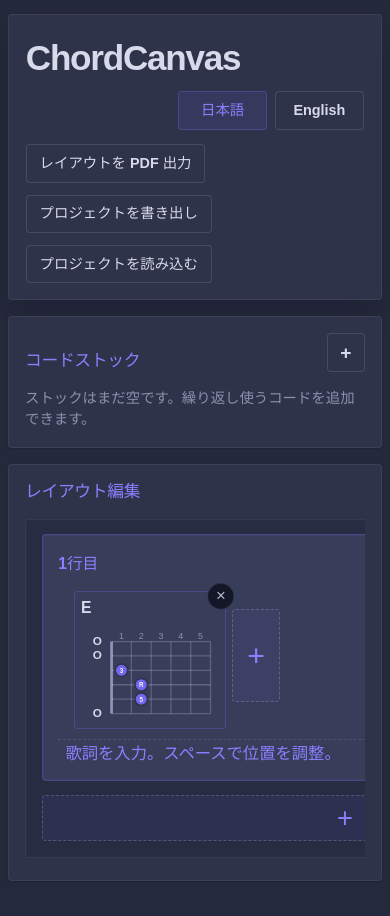
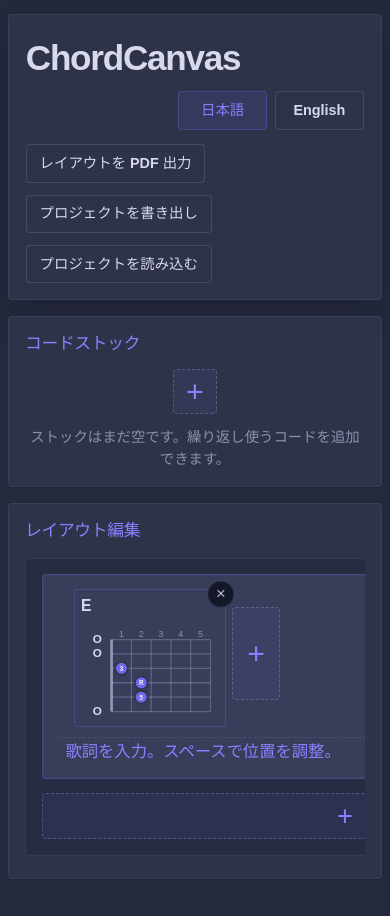
Before and after one commit to m43d4k/chordcanvas, a React (Vite) app: page / in a window 390 px wide. Built offline with nearby package versions, Linux system fonts and the light colour scheme.

Commit message:
Refine stock add button

```diff
--- a/src/App.tsx
+++ b/src/App.tsx
@@ -362,6 +362,7 @@ function App() {
       displayName: getDisplayName(summary.currentName, stockChord.displayName),
     }
   })
+  const hasStockEntries = stockEntries.length > 0
   const layoutStagePaddingInline = isExportingPdf
     ? 0
     : LAYOUT_STAGE_PADDING_INLINE
@@ -400,10 +401,6 @@ function App() {
         }))
         .reverse()
     : []
-  const modalRowLabel =
-    chordModal && chordModal.kind === 'layout'
-      ? getLayoutRowLabel(layoutRows, chordModal.targetRowId, text)
-      : null
   const isModalChordStocked =
     chordModal?.kind === 'stock' && modalDraft
       ? stockChords.some((stockChord) =>
@@ -1388,7 +1385,7 @@ function App() {
     ? chordModal.kind === 'stock'
       ? text.chordBuilderModalTitle
       : chordModal.kind === 'layout'
-        ? text.layoutAddModalTitle(modalRowLabel ?? text.layoutHeading)
+        ? text.layoutAddModalTitle
         : text.layoutEditModalTitle
     : ''
   const modalSubmitLabel = chordModal
@@ -1397,7 +1394,7 @@ function App() {
         ? text.alreadyStockedButton
         : text.addToStock
       : chordModal.kind === 'layout'
-        ? text.addToRow(modalRowLabel ?? text.layoutHeading)
+        ? text.addToRow
         : text.saveChordChanges
     : ''
 
@@ -1477,20 +1474,10 @@ function App() {
 
       <section className="panel stock-panel" aria-labelledby="stock-heading">
         <div className="panel-heading stock-panel-heading">
-          <div>
-            <h2 id="stock-heading">{text.stockHeading}</h2>
-          </div>
-          <button
-            aria-label={text.openStockAddModal}
-            className="panel-icon-button"
-            onClick={openStockChordModal}
-            type="button"
-          >
-            +
-          </button>
+          <h2 id="stock-heading">{text.stockHeading}</h2>
         </div>
 
-        {stockEntries.length > 0 ? (
+        {hasStockEntries ? (
           <div className="stock-grid">
             {stockEntries.map(({ stockChord, summary, displayName }) => (
               <article className="stock-card dismissible-card" key={stockChord.id}>
@@ -1508,14 +1495,33 @@ function App() {
                     compact
                     fretting={stockChord.fretting}
                     markerLabels={summary.stringDegreeLabels}
+                    tightTopSpacing
                     viewport={summary.viewport}
                   />
                 </div>
               </article>
             ))}
+            <button
+              aria-label={text.openStockAddModal}
+              className="card-add-button stock-add-button"
+              onClick={openStockChordModal}
+              type="button"
+            >
+              +
+            </button>
           </div>
         ) : (
-          <p className="stock-empty">{text.stockEmpty}</p>
+          <div className="stock-empty-state">
+            <button
+              aria-label={text.openStockAddModal}
+              className="card-add-button stock-add-button stock-add-button-empty"
+              onClick={openStockChordModal}
+              type="button"
+            >
+              +
+            </button>
+            <p className="stock-empty">{text.stockEmpty}</p>
+          </div>
         )}
       </section>
 
@@ -1599,11 +1605,14 @@ function App() {
                     key={rowEntry.row.id}
                   >
                     <div className="layout-row-header">
-                      <h3 id={`layout-row-heading-${rowEntry.row.id}`}>
+                      <h3
+                        className="visually-hidden"
+                        id={`layout-row-heading-${rowEntry.row.id}`}
+                      >
                         {rowLabel}
                       </h3>
                       <button
-                        aria-label={text.removeLayoutRowAria(rowLabel)}
+                        aria-label={text.removeLayoutRowAria}
                         className="layout-row-delete-button"
                         disabled={layoutRows.length === 1}
                         onClick={() => handleDeleteLayoutRow(rowEntry.row.id)}
@@ -1685,7 +1694,7 @@ function App() {
                       ))}
 
                       <button
-                        aria-label={text.openLayoutAddModal(rowLabel)}
+                        aria-label={text.openLayoutAddModal}
                         className="layout-add-button"
                         onClick={() => openLayoutChordModal(rowEntry.row.id)}
                         style={{ left: `${rowEntry.addButtonLeft}px` }}
@@ -1831,6 +1840,7 @@ function App() {
                               compact
                               fretting={stockChord.fretting}
                               markerLabels={summary.stringDegreeLabels}
+                              tightTopSpacing
                               viewport={summary.viewport}
                             />
                           </div>
@@ -1842,7 +1852,7 @@ function App() {
                               }
                               type="button"
                             >
-                              {text.addToRow(modalRowLabel ?? text.layoutHeading)}
+                              {text.addToRow}
                             </button>
                           </div>
                         </article>
@@ -1856,13 +1866,7 @@ function App() {
 
               <div className="modal-actions">
                 <button
-                  className="secondary-button"
-                  onClick={closeChordModal}
-                  type="button"
-                >
-                  {text.modalClose}
-                </button>
-                <button
+                  className="accent-button modal-submit-button"
                   disabled={chordModal.kind === 'stock' && isModalChordStocked}
                   type="submit"
                 >
@@ -1950,16 +1954,6 @@ function syncDraftViewport(
     manualFretCount: clampManualFretCount(viewport.fretCount),
     manualStartFret: viewport.startFret,
   }
-}
-
-function getLayoutRowLabel(
-  layoutRows: readonly LayoutRowState[],
-  rowId: string,
-  text: (typeof UI_TEXT)[Locale],
-): string {
-  const rowIndex = layoutRows.findIndex((row) => row.id === rowId)
-
-  return text.layoutRowLabel(rowIndex < 0 ? 0 : rowIndex)
 }
 
 function buildLayoutEntries(
--- a/src/index.css
+++ b/src/index.css
@@ -293,6 +293,8 @@ button {
 .layout-row-add-button:focus,
 .generator-actions button:focus,
 .stock-card-actions button:focus,
+.card-add-button:focus-visible,
+.accent-button:focus,
 .secondary-button:focus,
 .panel-icon-button:focus,
 .manual-grid button:focus,
@@ -333,6 +335,7 @@ button {
 .generator-actions button,
 .layout-block-toolbar button,
 .stock-card-actions button,
+.accent-button,
 .secondary-button,
 .panel-icon-button {
   display: inline-flex;
@@ -356,7 +359,8 @@ button {
 
 .generator-actions button:first-child,
 .layout-block-toolbar button:first-child,
-.stock-card-actions button:first-child {
+.stock-card-actions button:first-child,
+.accent-button {
   border-color: var(--accent);
   background: var(--accent);
   color: var(--accent-ink);
@@ -374,7 +378,8 @@ button {
 
 .generator-actions button:first-child:hover,
 .layout-block-toolbar button:first-child:hover,
-.stock-card-actions button:first-child:hover {
+.stock-card-actions button:first-child:hover,
+.accent-button:hover {
   border-color: var(--accent-strong);
   background: var(--accent-strong);
   color: var(--accent-ink);
@@ -578,10 +583,10 @@ button {
 
 .stock-panel-heading {
   display: flex;
-  justify-content: space-between;
+  justify-content: flex-start;
   gap: 1rem;
   flex-wrap: wrap;
-  align-items: flex-end;
+  align-items: center;
 }
 
 .panel-icon-button {
@@ -649,25 +654,39 @@ button {
 }
 
 .stock-grid {
+  display: flex;
+  flex-wrap: wrap;
+  gap: 0.5rem;
+  margin-top: 0.85rem;
+  align-items: flex-start;
+}
+
+.stock-empty-state {
   display: grid;
-  grid-template-columns: repeat(auto-fit, minmax(196px, 1fr));
-  gap: 0.8rem;
+  justify-items: center;
+  gap: 0.85rem;
   margin-top: 0.85rem;
 }
 
 .stock-card {
   display: grid;
   gap: 0.65rem;
-  padding: 0.8rem;
-  border: 1px solid var(--border);
-  border-radius: 4px;
-  background: var(--surface-strong);
-  box-shadow: none;
+  align-content: start;
+  justify-items: center;
+  flex: 0 0 auto;
+  width: fit-content;
+  max-width: 100%;
 }
 
 .stock-chord-preview {
-  width: min(100%, 156px);
+  width: 156px;
+  max-width: 100%;
   justify-self: center;
+  gap: 0.16rem;
+}
+
+.stock-chord-preview .chord-preview-name {
+  margin-bottom: 0;
 }
 
 .stock-card-actions {
@@ -683,10 +702,29 @@ button {
   font-size: 0.82rem;
 }
 
+.stock-add-button {
+  flex: 0 0 auto;
+  align-self: center;
+  width: 3.4rem;
+  min-width: 3.4rem;
+  height: 6.8rem;
+}
+
+.stock-add-button-empty {
+  width: 3rem;
+  min-width: 0;
+  height: 3rem;
+}
+
 .stock-empty {
   margin: 1rem 0 0;
   color: var(--text-dim);
   font-size: 0.9rem;
+}
+
+.stock-empty-state .stock-empty {
+  margin: 0;
+  text-align: center;
 }
 
 .layout-block-toolbar button[disabled] {
@@ -704,6 +742,12 @@ button {
 
 .generator-actions button[disabled] {
   cursor: default;
+  opacity: 0.6;
+  transform: none;
+}
+
+.accent-button[disabled] {
+  cursor: not-allowed;
   opacity: 0.6;
   transform: none;
 }
@@ -815,6 +859,7 @@ button {
 }
 
 .layout-row {
+  position: relative;
   width: 100%;
   max-width: 100%;
   padding: 0.9rem var(--layout-row-padding-inline);
@@ -831,11 +876,14 @@ button {
 }
 
 .layout-row-header {
+  position: absolute;
+  top: 0.6rem;
+  right: var(--layout-row-padding-inline);
+  z-index: 2;
   display: flex;
   align-items: center;
-  justify-content: space-between;
+  justify-content: flex-end;
   gap: 0.75rem;
-  margin-bottom: 0.8rem;
 }
 
 .layout-row-header h3 {
@@ -931,6 +979,33 @@ button {
   transform: translate(-50%, 0.45rem);
 }
 
+.card-add-button {
+  display: inline-flex;
+  align-items: center;
+  justify-content: center;
+  padding: 0;
+  border: 1px dashed var(--border-hover);
+  border-radius: 4px;
+  background: rgba(115, 103, 240, 0.08);
+  color: var(--accent-strong);
+  box-shadow: none;
+  font-size: 1.9rem;
+  font-weight: 500;
+  line-height: 1;
+  transition:
+    border-color 160ms ease,
+    background 160ms ease,
+    color 160ms ease;
+}
+
+.card-add-button:hover,
+.card-add-button:focus-visible {
+  border-color: var(--accent-strong);
+  background: rgba(115, 103, 240, 0.16);
+  color: var(--accent-ink);
+  outline: none;
+}
+
 .layout-add-button {
   position: absolute;
   top: 18px;
@@ -941,6 +1016,7 @@ button {
   border-radius: 4px;
   background: rgba(115, 103, 240, 0.08);
   color: var(--accent-strong);
+  box-shadow: none;
   font-size: 1.9rem;
   font-weight: 500;
   line-height: 1;
@@ -1250,8 +1326,13 @@ button {
 
 .modal-actions {
   display: flex;
-  justify-content: flex-end;
+  justify-content: center;
   gap: 0.75rem;
+}
+
+.modal-submit-button {
+  min-width: min(100%, 11rem);
+  padding-inline: 1.25rem;
 }
 
 @media (min-width: 860px) {
@@ -1289,9 +1370,15 @@ button {
 }
 
 @media (max-width: 720px) {
-  .layout-add-button {
+  .layout-add-button,
+  .stock-add-button {
     width: 3rem;
     height: 5.8rem;
+  }
+
+  .stock-add-button-empty {
+    width: 2.8rem;
+    height: 2.8rem;
   }
 
   .layout-row-add-button {
--- a/src/uiText.ts
+++ b/src/uiText.ts
@@ -39,14 +39,14 @@ export interface UiText {
   playedNotes: string
   stockHeading: string
   openStockAddModal: string
-  addToRow: (rowLabel: string) => string
+  addToRow: string
   delete: string
   removeStockChordAria: (name: string) => string
   stockEmpty: string
   layoutHeading: string
-  openLayoutAddModal: (rowLabel: string) => string
+  openLayoutAddModal: string
   addRow: string
-  removeLayoutRowAria: (rowLabel: string) => string
+  removeLayoutRowAria: string
   lyricsLineLabel: (index: number) => string
   lyricsPlaceholder: string
   editSelectedChord: string
@@ -59,7 +59,7 @@ export interface UiText {
   layoutDragHint: string
   layoutRowLabel: (index: number) => string
   chordBuilderModalTitle: string
-  layoutAddModalTitle: (rowLabel: string) => string
+  layoutAddModalTitle: string
   layoutEditModalTitle: string
   modalClose: string
   alreadyStockedFeedback: (name: string) => string
@@ -115,15 +115,15 @@ export const UI_TEXT: Record<Locale, UiText> = {
     playedNotes: '発音音',
     stockHeading: 'コードストック',
     openStockAddModal: 'ストックにコードを追加',
-    addToRow: (rowLabel) => `${rowLabel} に追加`,
+    addToRow: '追加',
     delete: '削除',
     removeStockChordAria: (name) => `${name} をストックから削除`,
     stockEmpty:
       'ストックはまだ空です。繰り返し使うコードを追加できます。',
     layoutHeading: 'レイアウト編集',
-    openLayoutAddModal: (rowLabel) => `${rowLabel} にコードを追加`,
+    openLayoutAddModal: 'コードを追加',
     addRow: '行を追加',
-    removeLayoutRowAria: (rowLabel) => `${rowLabel}を削除`,
+    removeLayoutRowAria: '行を削除',
     lyricsLineLabel: (index) => `歌詞 ${index + 1} 行`,
     lyricsPlaceholder: '歌詞を入力。スペースで位置を調整。',
     editSelectedChord: '編集',
@@ -136,7 +136,7 @@ export const UI_TEXT: Record<Locale, UiText> = {
     layoutDragHint: '左右にドラッグし、位置を調整できます。',
     layoutRowLabel: (index) => `${index + 1}行目`,
     chordBuilderModalTitle: 'ストック用コードを追加',
-    layoutAddModalTitle: (rowLabel) => `${rowLabel} にコードを追加`,
+    layoutAddModalTitle: 'コードを追加',
     layoutEditModalTitle: 'コードブロックを編集',
     modalClose: '閉じる',
     alreadyStockedFeedback: (name) => `${name} はすでにストック済みです。`,
@@ -193,15 +193,15 @@ export const UI_TEXT: Record<Locale, UiText> = {
     playedNotes: 'Played Notes',
     stockHeading: 'Chord Stock',
     openStockAddModal: 'Add chord to stock',
-    addToRow: (rowLabel) => `Add to ${rowLabel}`,
+    addToRow: 'Add',
     delete: 'Delete',
     removeStockChordAria: (name) => `Remove ${name} from stock`,
     stockEmpty:
       'Chord stock is empty. Add chords you use repeatedly.',
     layoutHeading: 'Layout Editor',
-    openLayoutAddModal: (rowLabel) => `Add chord to ${rowLabel}`,
+    openLayoutAddModal: 'Add chord',
     addRow: 'Add Row',
-    removeLayoutRowAria: (rowLabel) => `Delete ${rowLabel}`,
+    removeLayoutRowAria: 'Delete row',
     lyricsLineLabel: (index) => `Lyrics line ${index + 1}`,
     lyricsPlaceholder: 'Enter lyrics. Use spaces to adjust alignment.',
     editSelectedChord: 'Edit',
@@ -214,7 +214,7 @@ export const UI_TEXT: Record<Locale, UiText> = {
     layoutDragHint: 'Drag left or right to adjust the position.',
     layoutRowLabel: (index) => `Row ${index + 1}`,
     chordBuilderModalTitle: 'Add Chord to Stock',
-    layoutAddModalTitle: (rowLabel) => `Add Chord to ${rowLabel}`,
+    layoutAddModalTitle: 'Add Chord',
     layoutEditModalTitle: 'Edit Chord Block',
     modalClose: 'Close',
     alreadyStockedFeedback: (name) => `${name} is already in stock.`,
```
Also changed, not shown: 1 other file (tests, documents, lock files or other folders).
